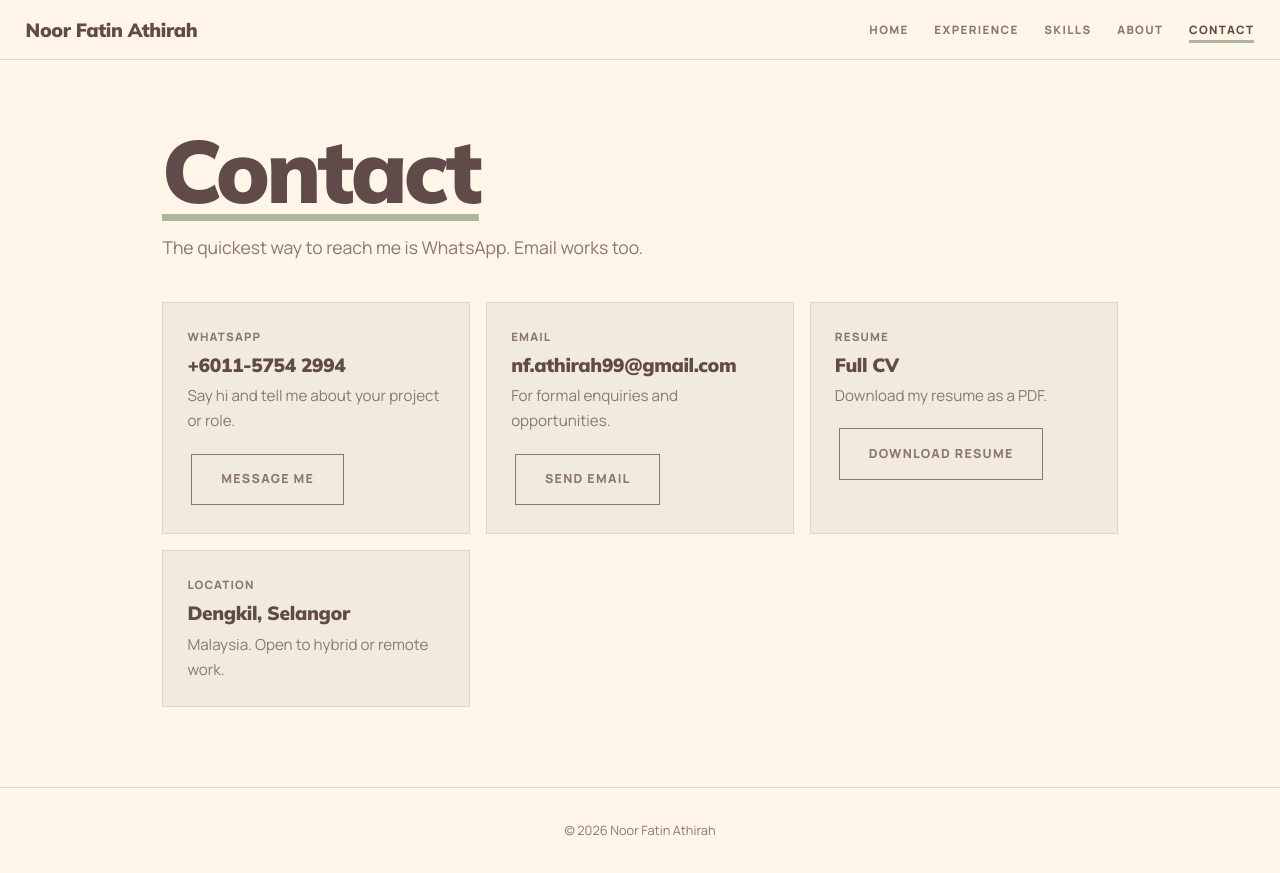
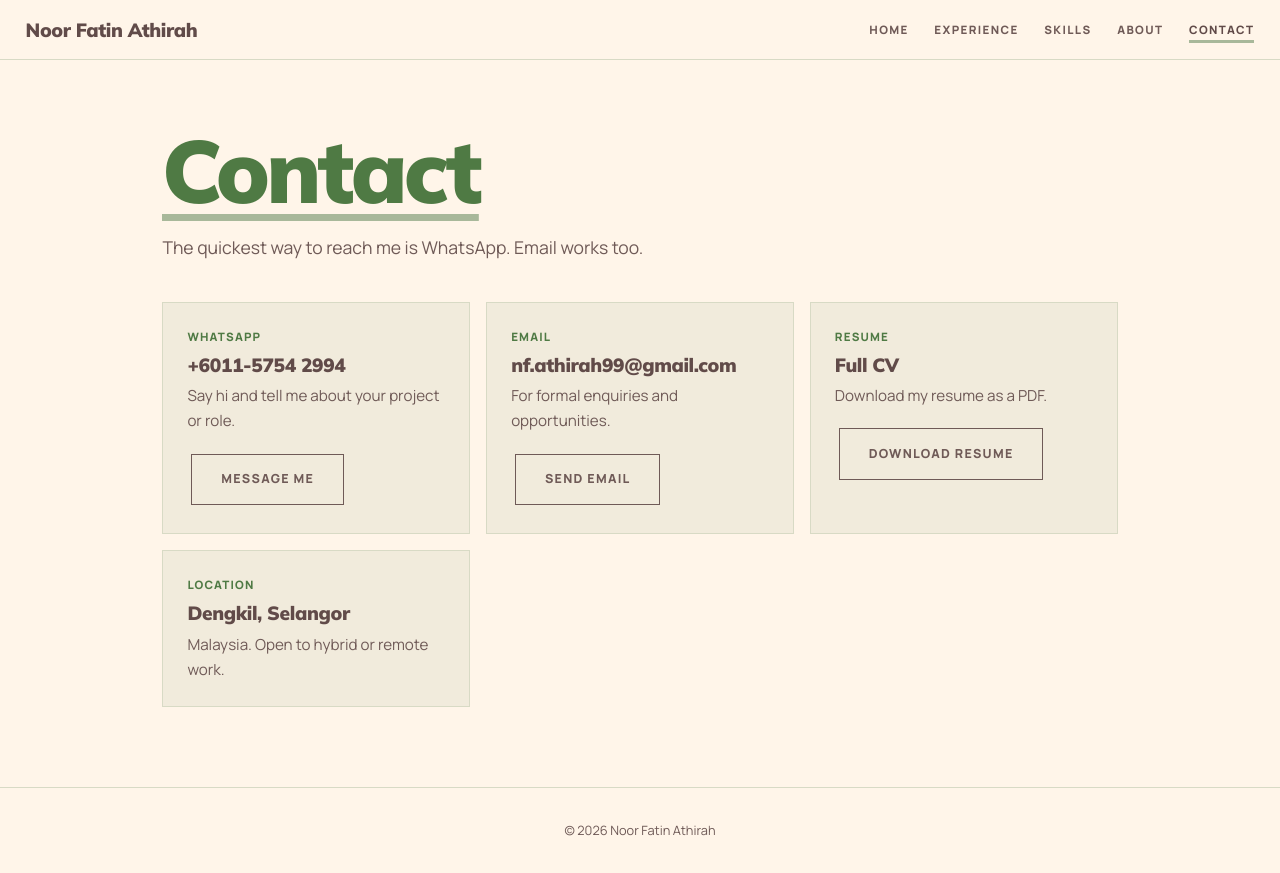
Before and after one commit to fadilaiman/cf-pages, a plain HTML site: page contact.html in a window 1280 px wide. Drawn offline with Linux system fonts and the light colour scheme.

Commit message:
Readability fixes, solid strawberry hero name, matcha theme for inner pages
Co-Authored-By: Claude Sonnet 5.5 <noreply@anthropic.com>

```diff
--- a/contact.html
+++ b/contact.html
@@ -1,5 +1,5 @@
 <!doctype html>
-<html lang="en">
+<html lang="en" class="matcha">
 <head>
   <meta charset="utf-8">
   <meta name="viewport" content="width=device-width, initial-scale=1">
--- a/style.css
+++ b/style.css
@@ -1,8 +1,8 @@
 @property --accent { syntax:'<color>'; inherits:true; initial-value:#E8A0AE; }
-:root { --bg:#FFF5E9; --fg:#614b49; --muted:#8c7673; --accent:#E8A0AE; --ink:#3b2c2a;
+:root { --bg:#FFF5E9; --fg:#614b49; --muted:#6f5a57; --berry:#C4566F; --deep:#C4566F; --accent:#E8A0AE; --ink:#3b2c2a;
   --line:color-mix(in srgb,var(--accent) 45%,var(--bg)); --card:color-mix(in srgb,var(--accent) 16%,var(--bg)); }
 @media (prefers-color-scheme: dark) {
-    :root { --bg:#2b2221; --fg:#FFF5E9; --muted:#c9b3ad; }
+    :root { --bg:#2b2221; --fg:#FFF5E9; --muted:#d6c3bd; --berry:#F0A3B3; --deep:#F0A3B3; }
 }
 * { box-sizing:border-box; }
 html { scroll-behavior:smooth; }
@@ -129,7 +129,7 @@ footer { text-align:center; color:var(--muted); font-size:.8rem; padding:2rem 1r
 
 /* ---------- v4: strawberry matcha ---------- */
 @keyframes tint { 0%,100% { --accent:#E8A0AE } 50% { --accent:#A8B89A } }
-html { animation:tint 12s ease-in-out infinite; }
+html.cycle { animation:tint 12s ease-in-out infinite; }
 .home { background:radial-gradient(circle at 50% 52%, color-mix(in srgb,var(--accent) 38%,transparent), transparent 58%); }
 .portrait { background:url("photo-cutout.png") center bottom/contain no-repeat, linear-gradient(var(--accent),var(--accent)); background-blend-mode:multiply;
   -webkit-mask:url("photo-cutout.png") center bottom/contain no-repeat, linear-gradient(#000 82%,transparent); -webkit-mask-composite:source-in;
@@ -146,3 +146,17 @@ html { animation:tint 12s ease-in-out infinite; }
 .btn.solid:hover { color:var(--bg); }
 .wrap > h1 { text-decoration:underline; text-decoration-color:var(--accent); text-decoration-thickness:.08em; text-underline-offset:.12em; }
 ::selection { background:var(--accent); color:var(--ink); }
+
+/* ---------- v5: readability + matcha pages ---------- */
+html.matcha { --accent:#A8B89A; --deep:#4F7A44; }
+@media (prefers-color-scheme: dark) { html.matcha { --deep:#B9D3A0; } }
+/* hero name: solid strawberry with a bg-coloured halo so it reads over the photo */
+.name .ch { mix-blend-mode:normal; color:var(--berry); -webkit-text-stroke:.07em var(--bg); paint-order:stroke fill; }
+.portrait { width:clamp(180px,26vw,380px); filter:brightness(1.15); }
+.home { background:radial-gradient(ellipse 36% 52% at 50% 50%, color-mix(in srgb,var(--accent) 55%,transparent), transparent); }
+/* tagline sits below the photo, never on it */
+.tag { bottom:max(3.2rem,8vh); color:var(--fg); font-weight:700; letter-spacing:.14em; text-transform:uppercase; font-size:.8rem; z-index:4; }
+.wrap > h1 { color:var(--deep); }
+.card .meta { color:var(--deep); }
+.lead { color:var(--muted); }
+@media (max-width:640px) { .tag { bottom:max(2.5rem,6vh); } .portrait { filter:brightness(1.15); } }
```
Also changed, not shown: experience.html (+1 -1 lines), index.html (+1 -1 lines), skills.html (+1 -1 lines).
